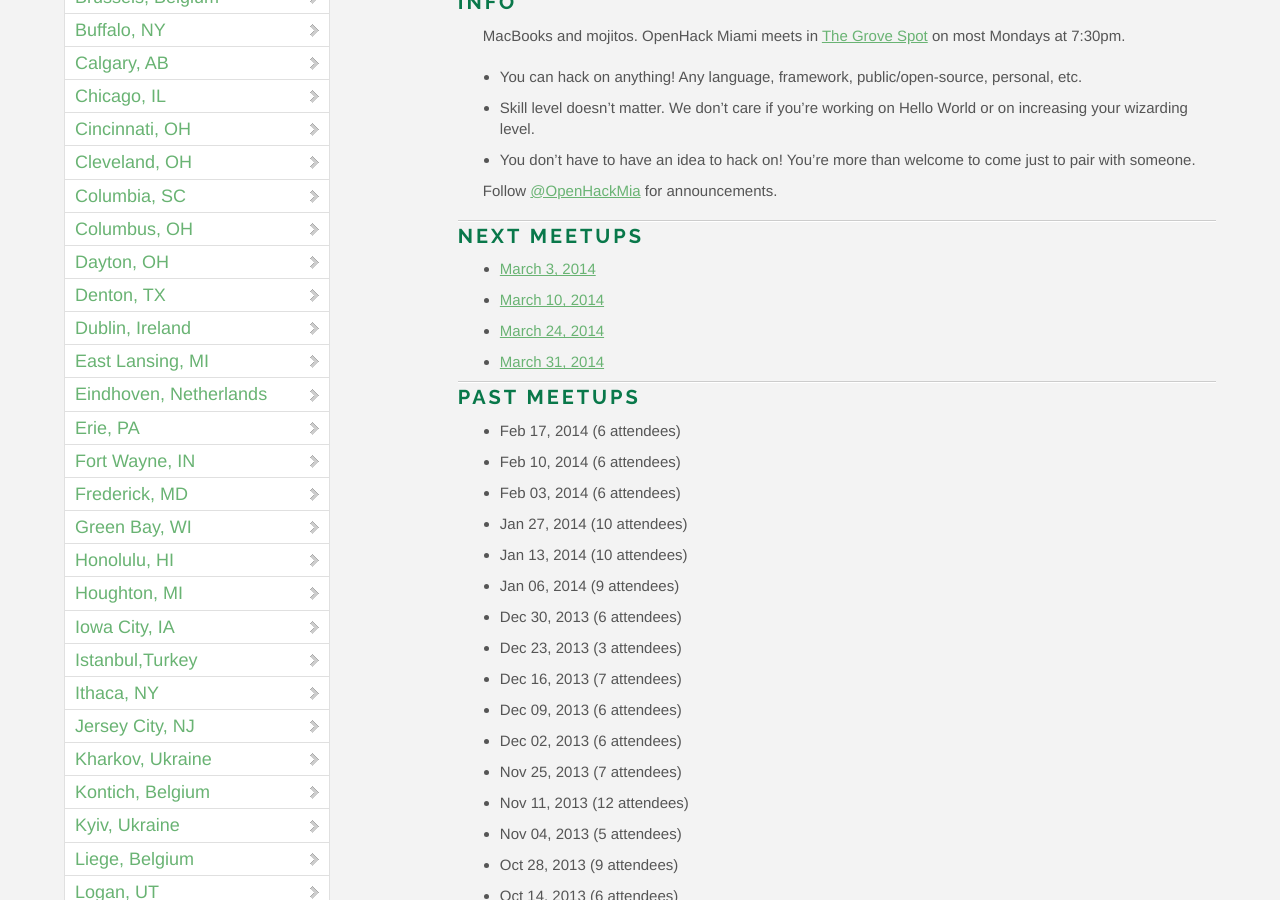
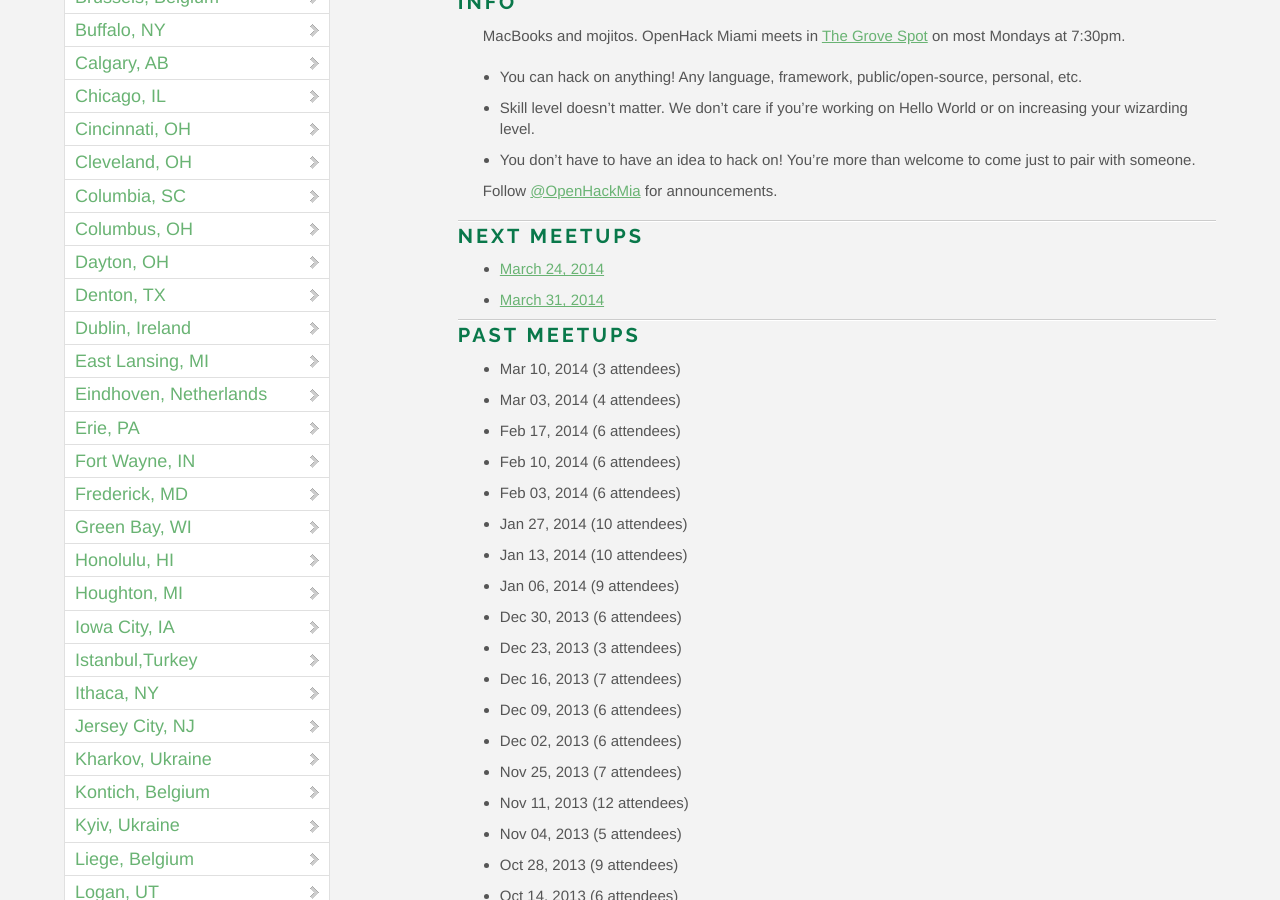
Before and after one commit to OpenHack/openhack.github.com, a Jekyll site: the page built from miami/index.markdown, in a window 1280 px wide and 900 px high, scrolled down 733 px. Built offline with Jekyll 4.4.1, drawn with Linux system fonts in a browser that asks for light colours; nearby versions of some CDN libraries; Markdown is read by kramdown in place of the engine named in the settings; comment, search, counter and statistics services are not loaded.

Commit message:
updates for miami

```diff
--- a/miami/index.markdown
+++ b/miami/index.markdown
@@ -19,13 +19,13 @@ Follow [@OpenHackMia](http://twitter.com/openhackmia) for announcements.
 
 ### Next meetups
 
-* [March 3, 2014](http://www.meetup.com/miamirb/events/166816772/)
-* [March 10, 2014](http://www.meetup.com/miamirb/events/166816812/)
 * [March 24, 2014](http://www.meetup.com/miamirb/events/166817092/)
 * [March 31, 2014](http://www.meetup.com/miamirb/events/166817212/)
 
 ### Past meetups
 
+* Mar 10, 2014 (3 attendees)
+* Mar 03, 2014 (4 attendees)
 * Feb 17, 2014 (6 attendees)
 * Feb 10, 2014 (6 attendees)
 * Feb 03, 2014 (6 attendees)
```
